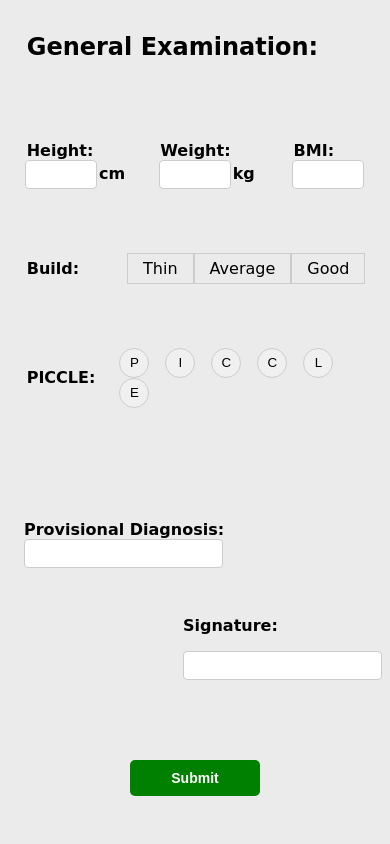
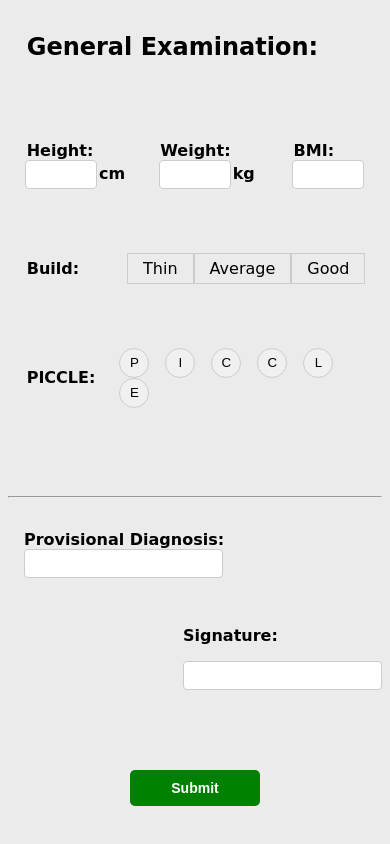
Before and after one commit to himanshurajput8/HealthCare, a React (Vite) app: page / in a window 390 px wide. Shown: the part 1533-2377 px from the top of the page. Built offline with nearby package versions, Linux system fonts and the light colour scheme.

Commit message:
responsive code

```diff
--- a/src/layouts/MainLayouts.jsx
+++ b/src/layouts/MainLayouts.jsx
@@ -24,7 +24,7 @@
                 <PatientProfile key={`patient-${formResetKey}`}/><hr />
                 <ChiefComplaint/><hr />
                 <History/><hr />
-                <GeneralExamination key={`general-${formResetKey}`} />
+                <GeneralExamination key={`general-${formResetKey}`} /><hr />
                 <Signtaure/>
                 <Button type="submit" className="submit-btn">Submit</Button>
           </form>
```
